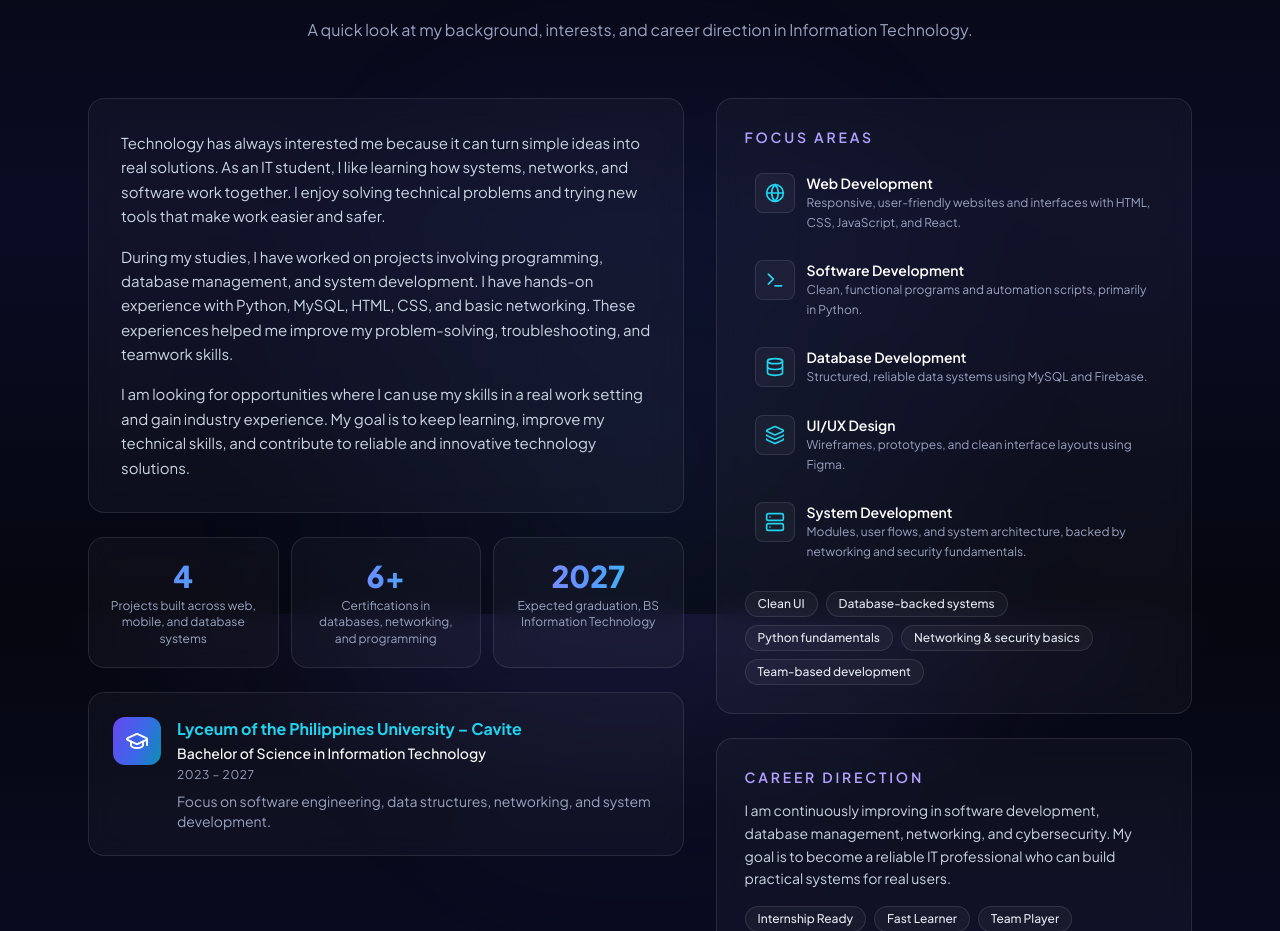
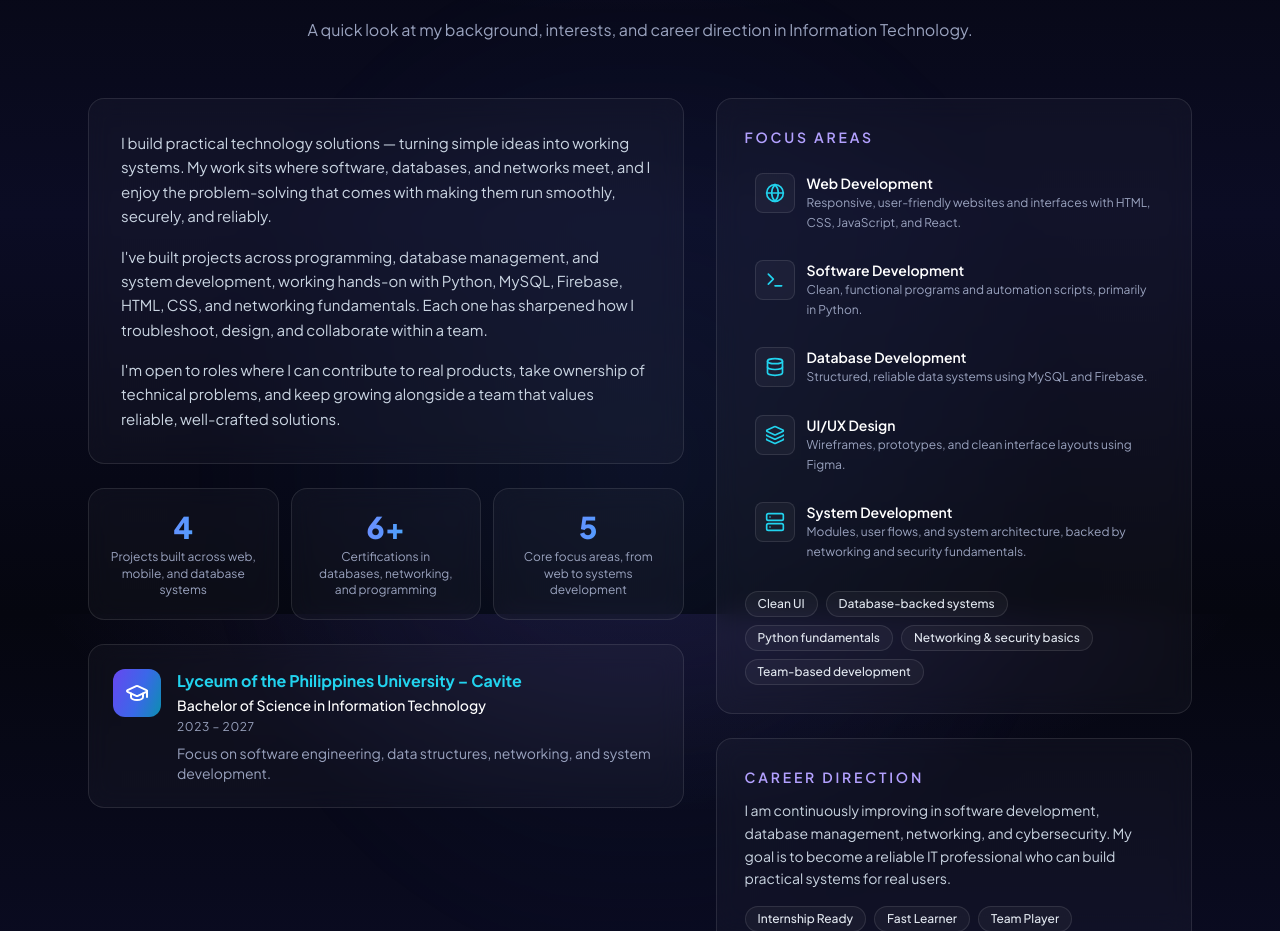
Before and after one commit to NixAmpi/marnixportfolio, a Next.js app: page / in a window 1280 px wide. Shown: the part 986-1917 px from the top of the page. Built offline with nearby package versions, Linux system fonts and the light colour scheme; no server answers.

Commit message:
Rewrite About copy without student framing
Co-Authored-By: Claude Opus 5.5 <noreply@anthropic.com>

```diff
--- a/data/profile.ts
+++ b/data/profile.ts
@@ -22,9 +22,9 @@ export const profile = {
   // TODO: drop your CV at /public/cv/Marnix_Ampeloquio_CV.pdf (the old site linked a missing download/resume.jpg).
   cvUrl: "/cv/Marnix_Ampeloquio_CV.pdf",
   about: [
-    "Technology has always interested me because it can turn simple ideas into real solutions. As an IT student, I like learning how systems, networks, and software work together. I enjoy solving technical problems and trying new tools that make work easier and safer.",
-    "During my studies, I have worked on projects involving programming, database management, and system development. I have hands-on experience with Python, MySQL, HTML, CSS, and basic networking. These experiences helped me improve my problem-solving, troubleshooting, and teamwork skills.",
-    "I am looking for opportunities where I can use my skills in a real work setting and gain industry experience. My goal is to keep learning, improve my technical skills, and contribute to reliable and innovative technology solutions.",
+    "I build practical technology solutions — turning simple ideas into working systems. My work sits where software, databases, and networks meet, and I enjoy the problem-solving that comes with making them run smoothly, securely, and reliably.",
+    "I've built projects across programming, database management, and system development, working hands-on with Python, MySQL, Firebase, HTML, CSS, and networking fundamentals. Each one has sharpened how I troubleshoot, design, and collaborate within a team.",
+    "I'm open to roles where I can contribute to real products, take ownership of technical problems, and keep growing alongside a team that values reliable, well-crafted solutions.",
   ],
   careerDirection:
     "I am continuously improving in software development, database management, networking, and cybersecurity. My goal is to become a reliable IT professional who can build practical systems for real users.",
@@ -41,7 +41,7 @@ export const profile = {
 export const stats: Stat[] = [
   { value: "4", label: "Projects built across web, mobile, and database systems" },
   { value: "6+", label: "Certifications in databases, networking, and programming" },
-  { value: "2027", label: "Expected graduation, BS Information Technology" },
+  { value: "5", label: "Core focus areas, from web to systems development" },
 ];
 
 export const education: Education[] = [
```
